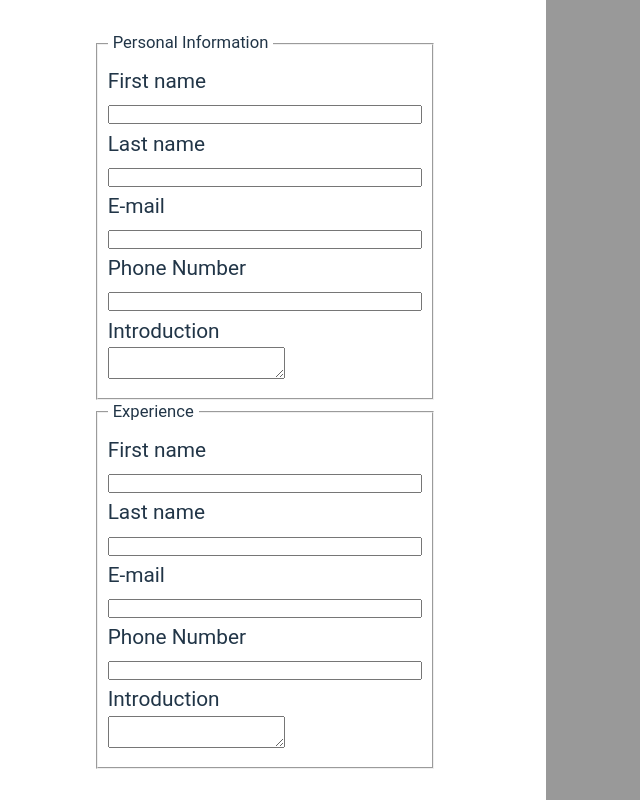
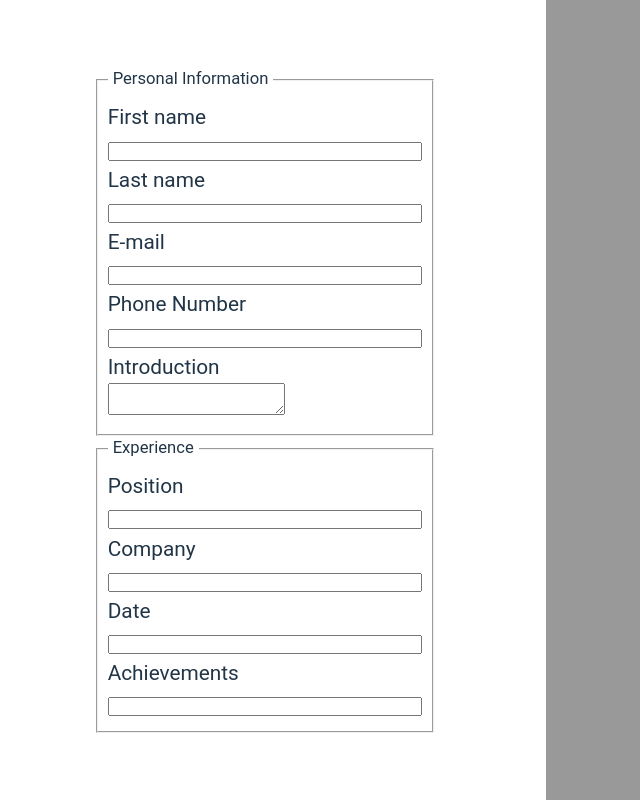
Before and after one commit to hakanyalniz/cv-application, a React (Vite) app: page / in a window 1280 px wide. Shown: the whole page, without its empty margins (17-657 px from the left). Built offline with nearby package versions, Linux system fonts and the light colour scheme.

Commit message:
The htmlFor and id/name were mixed up, added new file structure for form types, added Experience form type

```diff
--- a/src/components/FormSection.jsx
+++ b/src/components/FormSection.jsx
@@ -1,6 +1,7 @@
 import "../styles/FormSection.css";
-import Forms from "./Forms";
+import Forms from "./forms";
 import { PersonalInformation } from "./form_types/PersonalInformation";
+import { Experience } from "./form_types/Experience";
 
 function FormSection() {
   return (
@@ -11,7 +12,7 @@ function FormSection() {
           personalInformation={PersonalInformation}
           legend="Personal Information"
         />
-        <Forms personalInformation={PersonalInformation} legend="Experience" />
+        <Forms personalInformation={Experience} legend="Experience" />
       </div>
     </div>
   );
--- /dev/null
+++ b/src/components/form_types/Experience.jsx
@@ -0,0 +1,22 @@
+export const Experience = [
+  <div>
+    <label htmlFor="position">Position</label>
+    <br />
+    <input type="text" id="position" name="position" />
+  </div>,
+  <div>
+    <label htmlFor="company">Company</label>
+    <br />
+    <input type="text" id="company" name="company" />
+  </div>,
+  <div>
+    <label htmlFor="date">Date</label>
+    <br />
+    <input type="text" id="date" name="date" />
+  </div>,
+  <div>
+    <label htmlFor="achievements">Achievements</label>
+    <br />
+    <input type="email" id="achievements" name="achievements" />
+  </div>,
+];
--- a/src/components/form_types/PersonalInformation.jsx
+++ b/src/components/form_types/PersonalInformation.jsx
@@ -5,7 +5,7 @@ export const PersonalInformation = [
     <input type="text" id="fname" name="fname" />
   </div>,
   <div>
-    <label htmlFor="fname">Last name</label>
+    <label htmlFor="lname">Last name</label>
     <br />
     <input type="text" id="lname" name="lname" />
   </div>,
@@ -15,7 +15,7 @@ export const PersonalInformation = [
     <input type="email" id="email" name="email" />
   </div>,
   <div>
-    <label htmlFor="fname">Phone Number</label>
+    <label htmlFor="phone">Phone Number</label>
     <br />
     <input type="number" id="phone" name="phone" />
   </div>,
```
